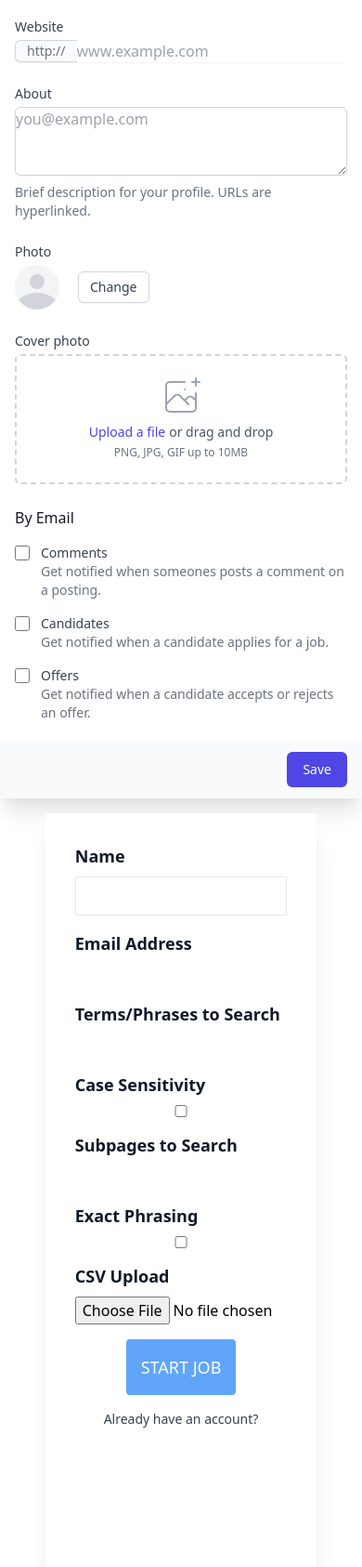
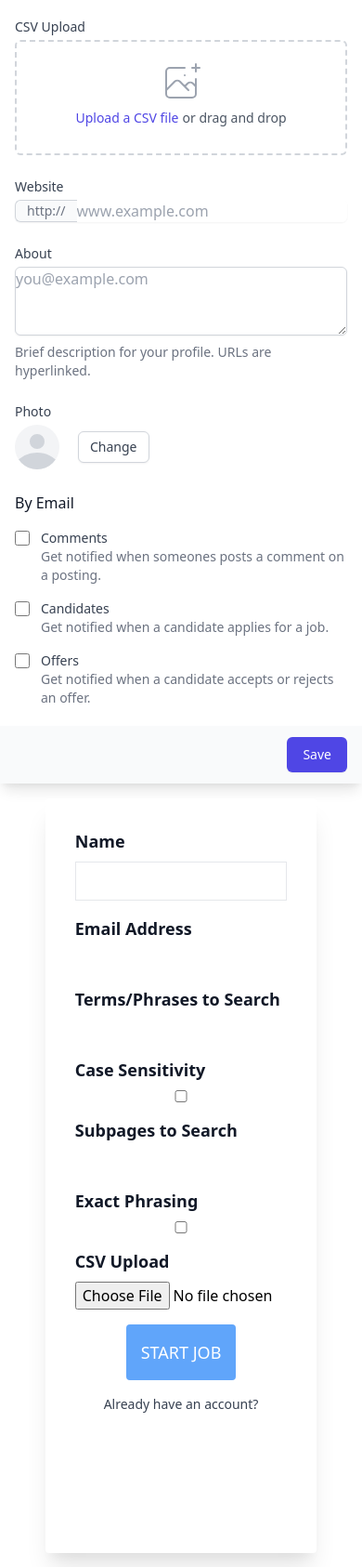
Before and after one commit to JongCleo/sitemap-detective, a Flask app: page / in a window 390 px wide. Shown: the part 538-2224 px from the top of the page at 93% size. Run offline with Flask 2, Linux system fonts and the light colour scheme; parts of the project's set-up code (start-up, migrations or seed data) failed here and were passed over; some libraries are stand-ins or nearby versions.

Commit message:
styled file upload

```diff
--- /dev/null
+++ b/app/static/helpers.js
@@ -0,0 +1,5 @@
+
+console.log("heu")
+document.querySelector("#file-upload").onchange = function(){
+  document.querySelector("#file-name").textContent = this.files[0].name;
+}
--- a/app/templates/base.html
+++ b/app/templates/base.html
@@ -15,7 +15,7 @@
     <title>Sitemap Detective</title>
   </head>
 
-  <body class="bg-slate-300">
+  <body class="bg-white">
     <!-- Logo Top Left -->
     <div class="absolute top-0 left-0 p-8">
       <a href="/">
--- a/app/templates/index.html
+++ b/app/templates/index.html
@@ -1,31 +1,58 @@
 {% extends "base.html" %} {% block content %}
+<script src="https://cdn.jsdelivr.net/gh/alpinejs/alpine@v2.x.x/dist/alpine.min.js" defer></script>
+<script src="https://unpkg.com/create-file-list"></script>
+<script defer src="{{url_for('static', filename='helpers.js')}}"></script>
+
 <!-- Hero Header -->
 <div class="max-w-7xl mx-auto py-8">
   <!-- Left Side Text -->
   <div class="relative pb-8 bg-white sm:pb-16 md:pb-20 lg:max-w-2xl lg:w-3/5 lg:pb-28 xl:pb-32">
-    <main class="mt-10 mx-auto max-w-7xl px-4 sm:mt-12 sm:px-6 md:mt-16 lg:mt-20 lg:px-8 xl:mt-28">
+    <div class="mt-10 mx-auto max-w-7xl px-4 sm:mt-12 sm:px-6 md:mt-16 lg:mt-20 lg:px-8 xl:mt-28">
       <div class="text-left sm:text-center">
         <h1 class="text-3xl tracking-tight font-extrabold sm:text-4xl md:text-5xl">
           <span class="block xl:inline text-indigo-600"
           >Filter website leads</span>
-          <span class="block xl:inline text-gray-900"> on <span class="font-normal italic">/subpages</span> and </span>
-          <span class="block xl:inline text-gray-900"> <span class="font-normal">&lt; p &gt; content &lt; / p &gt;</span></span>
+          <span class="block xl:inline font-normal text-gray-900"> on <span class="font-extrabold italic">/subpages</span> and </span>
+          <span class="block xl:inline font-normal text-gray-900"> <span class="font-extrabold">&lt; p &gt; content &lt; / p &gt;</span></span>
         </h1>
       </div>
-    </main>
+    </div>
   </div>
 </div>
 <!-- Video Demo -->
 <div class="lg:absolute lg:inset-y-0 lg:right-0 lg:w-2/5">
-  <!-- <iframe class="h-56 w-full object-cover sm:h-72 md:h-96 lg:w-full lg:h-full" src="https://www.loom.com/embed/87a580c1f87349a9befb6175a605883e" frameborder="0" webkitallowfullscreen mozallowfullscreen allowfullscreen></iframe>           -->
-  <img class="h-1/2 w-full object-cover sm:h-32 md:h-96 lg:w-full lg:h-full" src="https://images.unsplash.com/photo-1551434678-e076c223a692?ixlib=rb-1.2.1&ixid=eyJhcHBfaWQiOjEyMDd9&auto=format&fit=crop&w=2850&q=80" alt="">
+  <!-- <iframe class="h-56 w-full object-cover sm:h-72 md:h-96 lg:w-full" src="https://www.loom.com/embed/87a580c1f87349a9befb6175a605883e" frameborder="0" webkitallowfullscreen mozallowfullscreen allowfullscreen></iframe>           -->
+  <img class="h-1/2 w-full object-cover sm:h-32 md:h-96 lg:w-full" src="https://images.unsplash.com/photo-1551434678-e076c223a692?ixlib=rb-1.2.1&ixid=eyJhcHBfaWQiOjEyMDd9&auto=format&fit=crop&w=2850&q=80" alt="">
 </div>
 
 
 <!-- Rough Fake Form-->
-<div class="max-w-2xl mx-auto rounded-lg shadow-xl flex justify-center content-start">
-    <form action="#" method="POST">
+<div class="max-w-2xl mx-auto rounded-lg shadow-lg flex justify-center content-start">
+  <form action="#" method="POST">
+      <!-- Form container-->
       <div class="px-4 py-5 bg-white space-y-6 sm:p-6">
+        <!-- File Upload -->
+        <div>
+          <label class="block text-sm font-medium text-gray-700"> CSV Upload </label>
+
+
+          <div class="mt-1 flex justify-center px-6 pt-5 pb-6 border-2 border-gray-300 border-dashed rounded-md">
+            <div class="space-y-1 text-center">
+              <svg class="mx-auto h-12 w-12 text-gray-400" stroke="currentColor" fill="none" viewBox="0 0 48 48" aria-hidden="true">
+                <path d="M28 8H12a4 4 0 00-4 4v20m32-12v8m0 0v8a4 4 0 01-4 4H12a4 4 0 01-4-4v-4m32-4l-3.172-3.172a4 4 0 00-5.656 0L28 28M8 32l9.172-9.172a4 4 0 015.656 0L28 28m0 0l4 4m4-24h8m-4-4v8m-12 4h.02" stroke-width="2" stroke-linecap="round" stroke-linejoin="round" />
+              </svg>
+              <div class="flex text-sm text-gray-600">
+                <label for="file-upload" class="relative cursor-pointer bg-white rounded-md font-medium text-indigo-600 hover:text-indigo-500 focus-within:outline-none focus-within:ring-2 focus-within:ring-offset-2 focus-within:ring-indigo-500">
+                  <span>Upload a CSV file</span>
+                  <input id="file-upload" name="file-upload" type="file" class="sr-only">
+                </label>
+                <p class="pl-1">or drag and drop</p>
+              </div>
+              <p id="file-name" class="text-xs text-gray-500"></p>
+            </div>
+          </div>
+        </div>
+
         <div class="grid grid-cols-3 gap-6">
           <div class="col-span-3 sm:col-span-2">
             <label for="company-website" class="block text-sm font-medium text-gray-700"> Website </label>
@@ -53,25 +80,6 @@
               </svg>
             </span>
             <button type="button" class="ml-5 bg-white py-2 px-3 border border-gray-300 rounded-md shadow-sm text-sm leading-4 font-medium text-gray-700 hover:bg-gray-50 focus:outline-none focus:ring-2 focus:ring-offset-2 focus:ring-indigo-500">Change</button>
-          </div>
-        </div>
-
-        <div>
-          <label class="block text-sm font-medium text-gray-700"> Cover photo </label>
-          <div class="mt-1 flex justify-center px-6 pt-5 pb-6 border-2 border-gray-300 border-dashed rounded-md">
-            <div class="space-y-1 text-center">
-              <svg class="mx-auto h-12 w-12 text-gray-400" stroke="currentColor" fill="none" viewBox="0 0 48 48" aria-hidden="true">
-                <path d="M28 8H12a4 4 0 00-4 4v20m32-12v8m0 0v8a4 4 0 01-4 4H12a4 4 0 01-4-4v-4m32-4l-3.172-3.172a4 4 0 00-5.656 0L28 28M8 32l9.172-9.172a4 4 0 015.656 0L28 28m0 0l4 4m4-24h8m-4-4v8m-12 4h.02" stroke-width="2" stroke-linecap="round" stroke-linejoin="round" />
-              </svg>
-              <div class="flex text-sm text-gray-600">
-                <label for="file-upload" class="relative cursor-pointer bg-white rounded-md font-medium text-indigo-600 hover:text-indigo-500 focus-within:outline-none focus-within:ring-2 focus-within:ring-offset-2 focus-within:ring-indigo-500">
-                  <span>Upload a file</span>
-                  <input id="file-upload" name="file-upload" type="file" class="sr-only">
-                </label>
-                <p class="pl-1">or drag and drop</p>
-              </div>
-              <p class="text-xs text-gray-500">PNG, JPG, GIF up to 10MB</p>
-            </div>
           </div>
         </div>
 
```
Also changed, not shown: app/templates/practice.html (deleted, +0 -17 lines).
